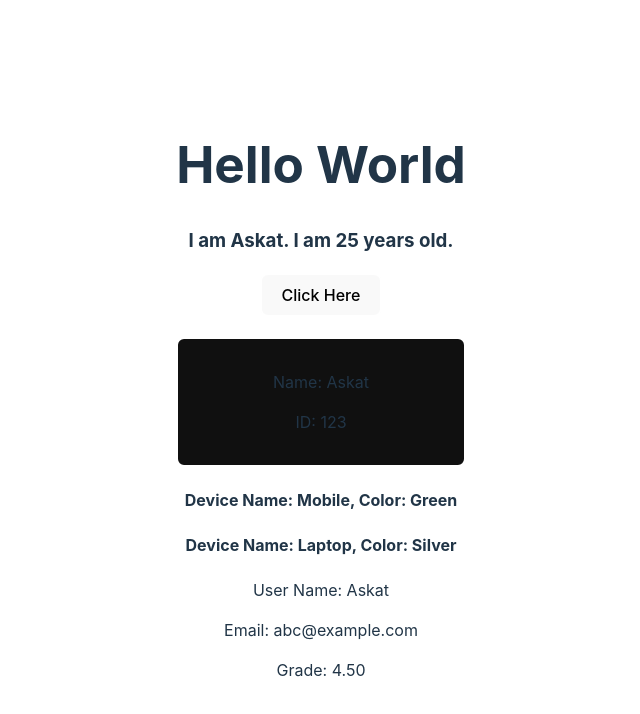
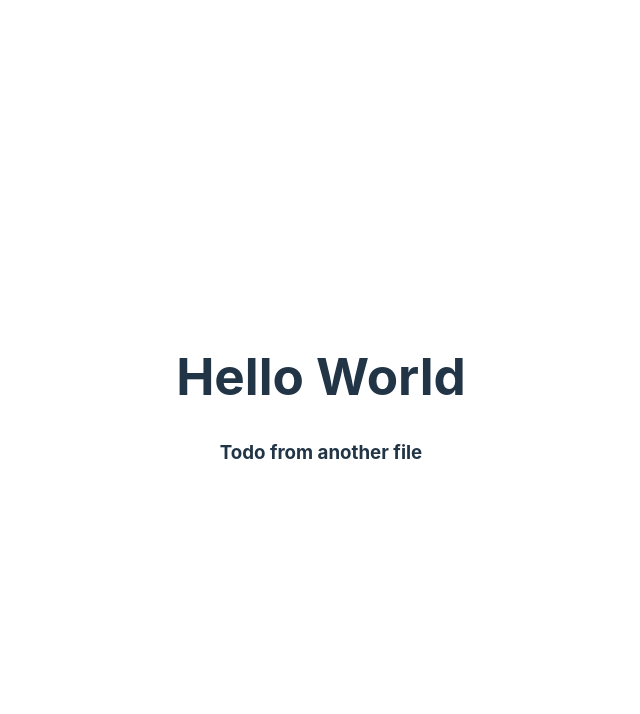
Before and after one commit to AskatAsh/React-JS-Practice, a React (Vite) app in the folder first-react/: page / in a window 1280 px wide. Shown: the top 714 px of the page, without its empty margins (319-959 px from the left). Built offline with nearby package versions, Linux system fonts and the light colour scheme.

Commit message:
created another jsx file and exported to App.jsx

```diff
--- a/first-react/src/App.jsx
+++ b/first-react/src/App.jsx
@@ -2,6 +2,7 @@ import { useState } from 'react'
 import reactLogo from './assets/react.svg'
 import viteLogo from '/vite.svg'
 import './App.css'
+import Todo from './Todo.jsx'
 
 function MyButton() {
   return (
@@ -46,12 +47,13 @@ function App() {
   return (
     <>
       <h1>Hello World</h1>
-      <Name></Name>
+      {/* <Name></Name>
       <MyButton />
       <Student></Student>
       <Device deviceName="Mobile" color="Green"></Device>
       <Device deviceName="Laptop" color="Silver"></Device>
-      <UserData userName="Askat" email="abc@example.com" grade='4.50'></UserData>
+      <UserData userName="Askat" email="abc@example.com" grade='4.50'></UserData> */}
+      <Todo></Todo>
     </>
   )
 }
--- /dev/null
+++ b/first-react/src/Todo.jsx
@@ -0,0 +1,3 @@
+export default function Todo(){
+    return <h3>Todo from another file</h3>
+}
```
